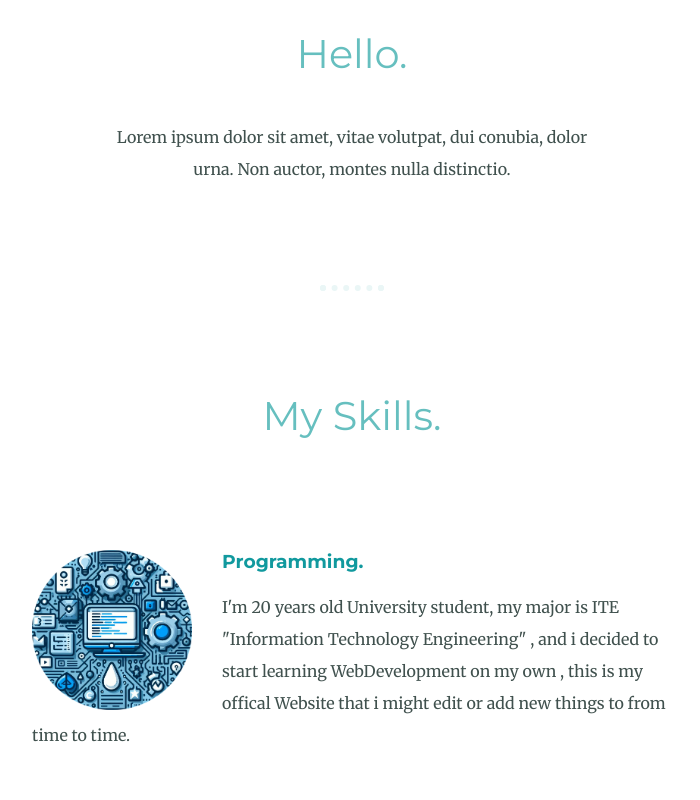
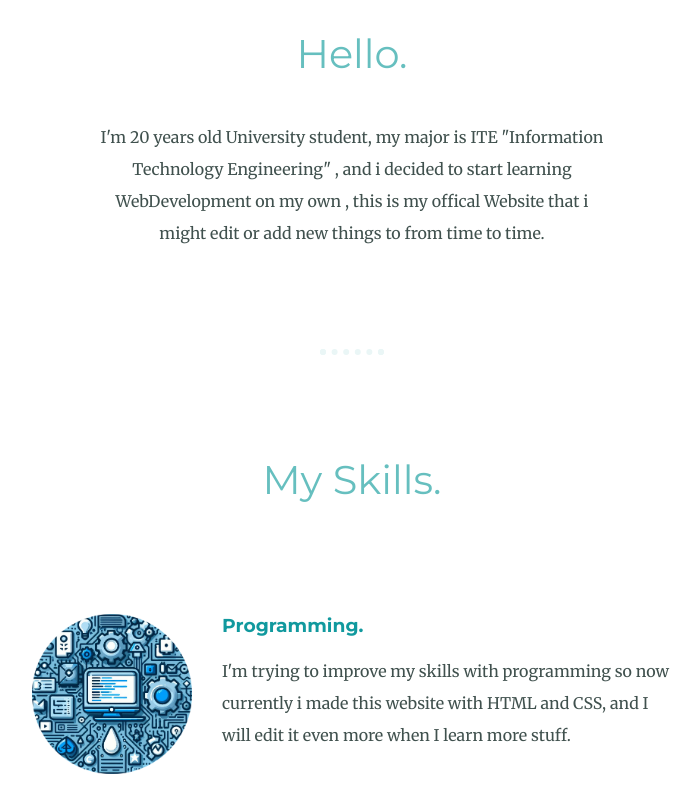
Before and after one commit to GhaithSalloum1/My-WebPage, a plain HTML site: page index.html in a window 1280 px wide. Shown: the part 1320-2120 px from the top of the page, without its empty margins (288-988 px from the left). Drawn offline with Linux system fonts and the light colour scheme.

Commit message:
Update index.html

```diff
--- a/index.html
+++ b/index.html
@@ -23,7 +23,7 @@
         <div class="profile">
           <img width="200px" height="200px" src="images/shadow-boy-white-eyes-unique-cool-pfp-nft-13yuypusuweug9xn-removebg-preview (1)-modified.png" alt="profile-pic">
           <h2>Hello.</h2>
-          <p class="into">Lorem ipsum dolor sit amet, vitae volutpat, dui conubia, dolor urna. Non auctor, montes nulla distinctio.</p>
+          <p class="into">I'm 20 years old University student, my major is ITE "Information Technology Engineering" , and i decided to start learning WebDevelopment on my own , this is my offical Website that i might edit or add new things to from time to time.</p>
         </div>
         <hr>
         <div class="skills">
@@ -31,7 +31,7 @@
           <div class="skill-row">
             <img class="skills-image" src="images/OIG3.VbAtS5TqfFVWHX-modified.png" alt="image-about-skills">
             <h3>Programming.</h3>
-            <p>I'm 20 years old University student, my major is ITE "Information Technology Engineering" , and i decided to start learning WebDevelopment on my own , this is my offical Website that i might edit or add new things to from time to time.</p>
+            <p>I'm trying to improve my skills with programming so now currently i made this website with HTML and CSS, and I will edit it even more when I learn more stuff.</p>
           </div>
           <div class="skill-row">
             <img class="uni" src="images/OIG4-modified.png" alt="image-about-uni">
```
